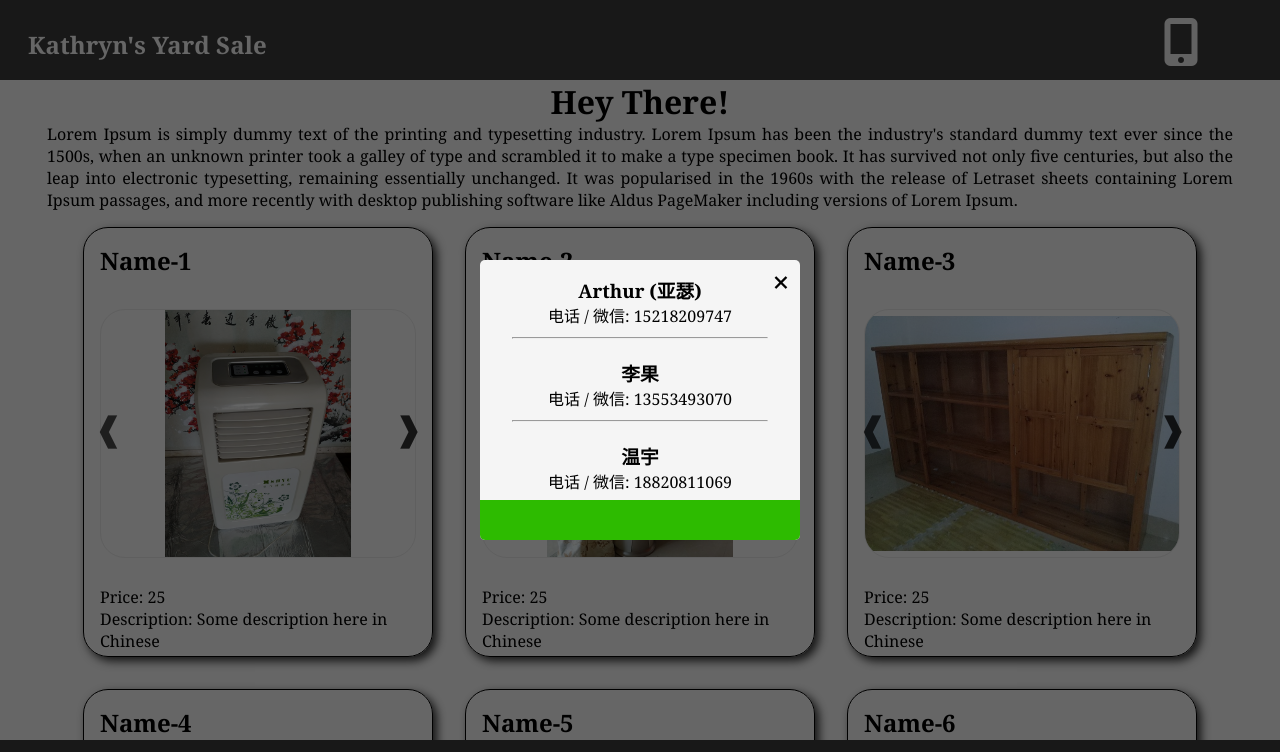
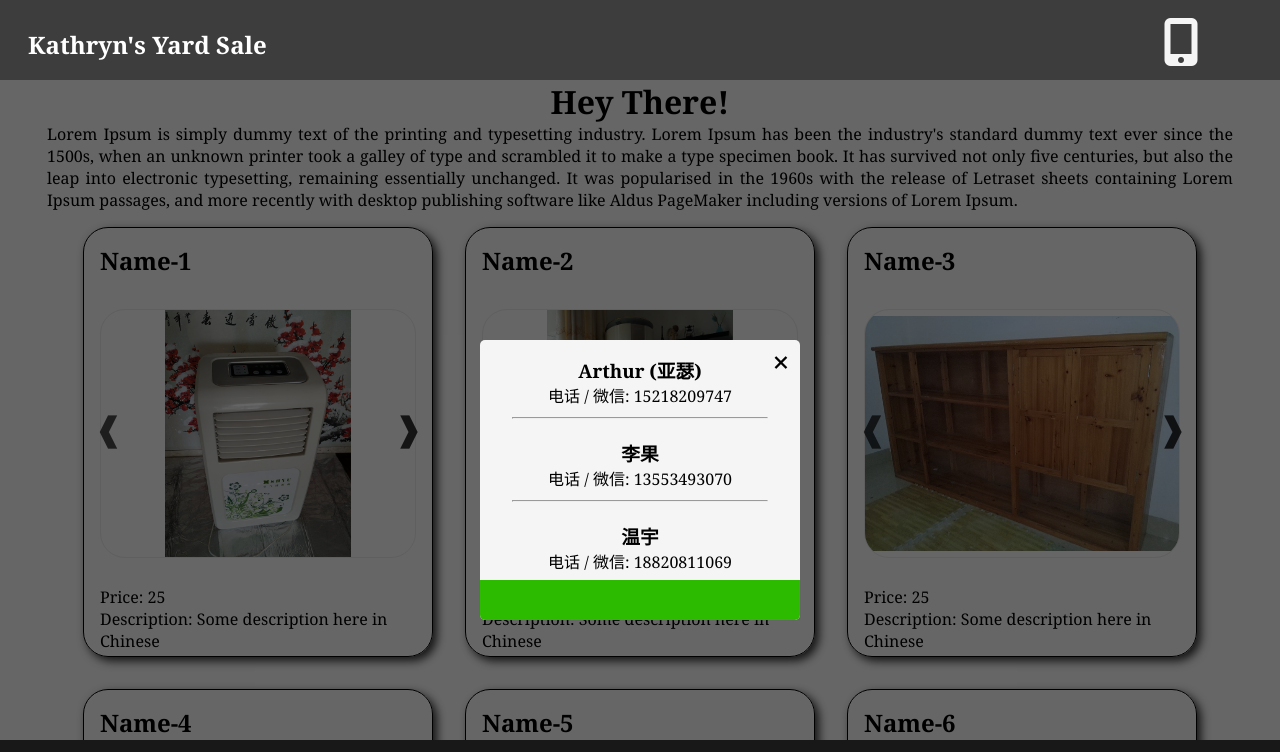
Before and after one commit to a-hazratov/yard-sale, a plain HTML site: page index.html in a window 1280 px wide. Both pictures are taken after a click on the element 1181 px from the left and 40 px from the top of the page. Shown: the top 752 px of the page. Drawn offline with Linux system fonts and the light colour scheme.

Commit message:
added 80 px margin-top for modal

```diff
--- a/css/main.css
+++ b/css/main.css
@@ -125,11 +125,6 @@ body {
   height: 70%;
 }
 
-/*.post__img:hover {
-  border: none;
-  box-shadow: 6px 6px 10px #333;
-}*/
-
 .footer {
   position: fixed;
   left: 0;
@@ -224,6 +219,7 @@ body {
   justify-content: center;
   align-items: center;
   z-index: 1;
+  margin-top: 80px;
 }
 
 .modal {
```
